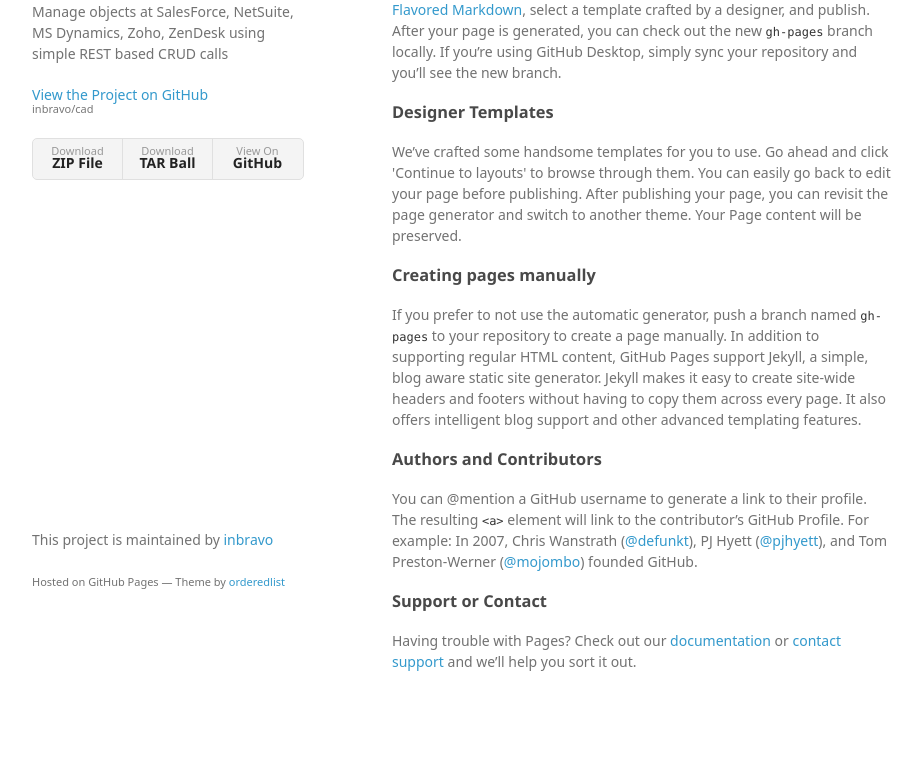
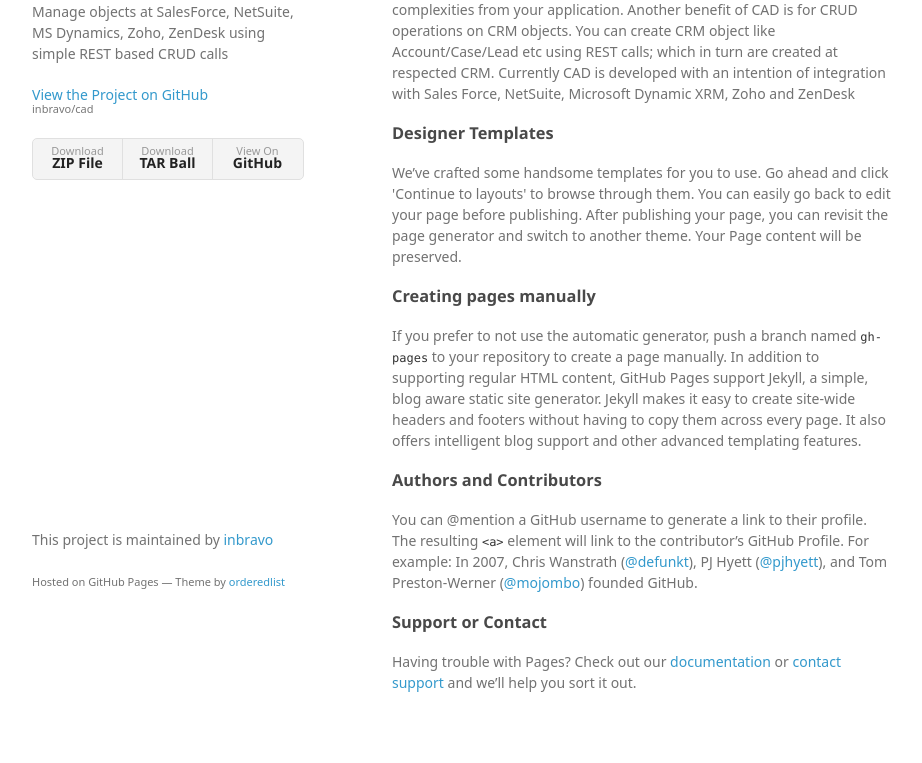
Before and after one commit to inbravo/scribe, a plain HTML site: page index.html in a window 1280 px wide. Shown: the part 139-902 px from the top of the page, without its empty margins (178-1100 px from the left). Before the commit the page ends 881 px from the top, so only its background shows below. Drawn offline with Linux system fonts and the light colour scheme; a web font is replaced by a local one.

Commit message:
index++
index++

```diff
--- a/index.html
+++ b/index.html
@@ -31,7 +31,7 @@
         <h3>
 <a id="welcome-to-github-pages" class="anchor" href="#welcome-to-github-pages" aria-hidden="true"><span aria-hidden="true" class="octicon octicon-link"></span></a>Welcome to GitHub Pages.</h3>
 
-<p>This automatic page generator is the easiest way to create beautiful pages for all of your projects. Author your page content here <a href="https://guides.github.com/features/mastering-markdown/">using GitHub Flavored Markdown</a>, select a template crafted by a designer, and publish. After your page is generated, you can check out the new <code>gh-pages</code> branch locally. If you’re using GitHub Desktop, simply sync your repository and you’ll see the new branch.</p>
+<p>CAD is a stateless and standalone web based microservice for managing CRM objects using simple REST calls. CAD hides the CRM specific complexities from your application. Another benefit of CAD is for CRUD operations on CRM objects. You can create CRM object like Account/Case/Lead etc using REST calls; which in turn are created at respected CRM. Currently CAD is developed with an intention of integration with Sales Force, NetSuite, Microsoft Dynamic XRM, Zoho and ZenDesk</p>
 
 <h3>
 <a id="designer-templates" class="anchor" href="#designer-templates" aria-hidden="true"><span aria-hidden="true" class="octicon octicon-link"></span></a>Designer Templates</h3>
```
